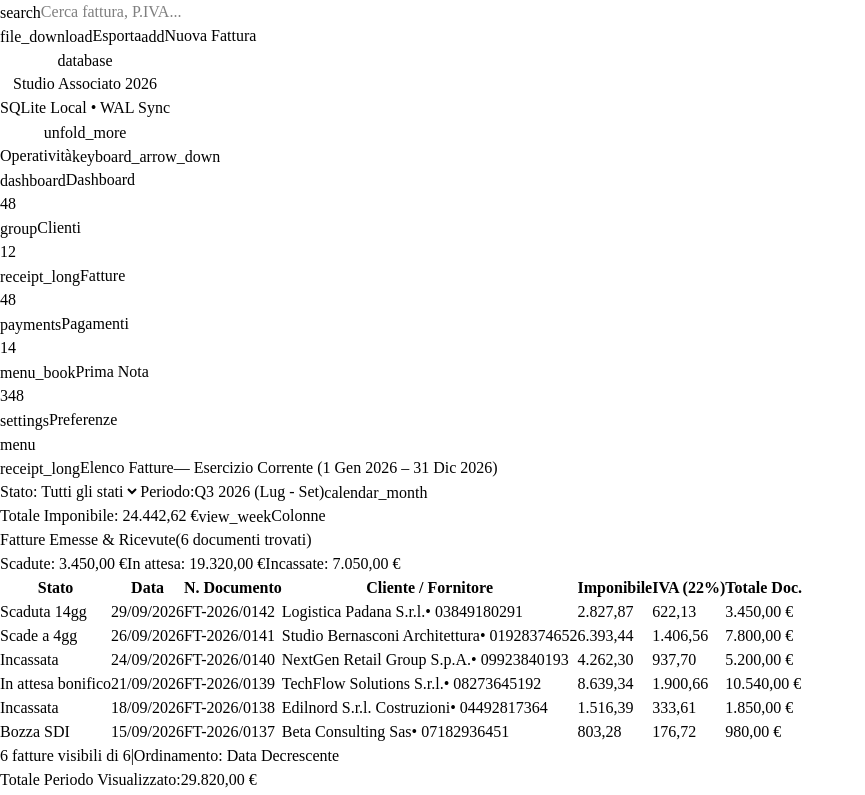
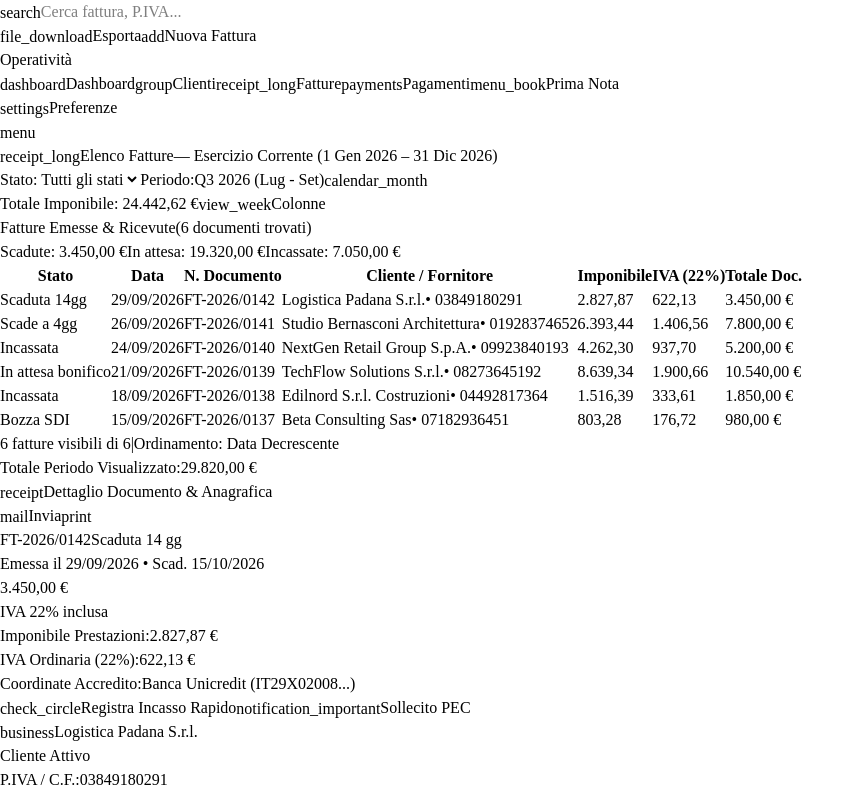
Before and after one commit to maxdivona/billKeep, a React (Vite) app in the folder src/renderer/: page / in a window 1280 px wide. Shown: the top 795 px of the page, without its empty margins (0-865 px from the left). Built offline with nearby package versions, Linux system fonts and the light colour scheme; a web font is replaced by a local one.

Commit message:
refactor(sidebar): rimossa card workspace, freccia operativita e contatori voci menu

```diff
--- a/src/renderer/src/components/Sidebar.jsx
+++ b/src/renderer/src/components/Sidebar.jsx
@@ -1,60 +1,21 @@
 import { NavLink } from 'react-router-dom'
-import { useStore } from '../store/useStore'
 
 export default function Sidebar({ isOpen = false, onNavigate }) {
-  const invoices = useStore((state) => state.invoices)
-  const customers = useStore((state) => state.customers)
-  const payments = useStore((state) => state.payments)
-  const journalEntries = useStore((state) => state.journalEntries)
-
-  const invoiceCount = invoices.length > 0 ? invoices.length : 48
-  const customerCount = customers.length > 0 ? customers.length : 12
-  const paymentsCount = payments.length > 0 ? payments.length : 14
-  const journalCount = journalEntries.length > 0 ? journalEntries.length : 348
-
   const navItems = [
-    { to: '/', label: 'Dashboard', icon: 'dashboard', badge: invoiceCount },
-    { to: '/clients', label: 'Clienti', icon: 'group', badge: customerCount },
-    { to: '/invoices', label: 'Fatture', icon: 'receipt_long', badge: invoiceCount },
-    { to: '/payments', label: 'Pagamenti', icon: 'payments', badge: paymentsCount },
-    { to: '/journal', label: 'Prima Nota', icon: 'menu_book', badge: journalCount }
+    { to: '/', label: 'Dashboard', icon: 'dashboard' },
+    { to: '/clients', label: 'Clienti', icon: 'group' },
+    { to: '/invoices', label: 'Fatture', icon: 'receipt_long' },
+    { to: '/payments', label: 'Pagamenti', icon: 'payments' },
+    { to: '/journal', label: 'Prima Nota', icon: 'menu_book' }
   ]
 
   return (
     <aside className="w-60 bg-apple-sidebar border-r border-apple-border flex flex-col justify-between py-2 select-none flex-shrink-0 z-20">
       <div className="flex-1 overflow-y-auto px-2 space-y-3.5">
-        {/* Database / Workspace Picker */}
-        <div className="px-1.5 pt-1">
-          <button
-            type="button"
-            className="w-full flex items-center justify-between p-1.5 rounded-lg bg-black/[0.03] hover:bg-black/[0.06] border border-black/[0.04] transition text-left cursor-pointer"
-          >
-            <div className="flex items-center gap-2 min-w-0">
-              <span className="material-symbols-outlined text-[17px] text-apple-accent">
-                database
-              </span>
-              <div className="truncate">
-                <div className="text-[13px] font-semibold text-apple-text truncate">
-                  Studio Associato 2026
-                </div>
-                <div className="text-[11px] text-apple-secondary truncate">
-                  SQLite Local • WAL Sync
-                </div>
-              </div>
-            </div>
-            <span className="material-symbols-outlined text-[15px] text-apple-subtle">
-              unfold_more
-            </span>
-          </button>
-        </div>
-
         {/* Section: Operatività */}
-        <div>
-          <div className="px-2 pb-1 text-[11px] font-semibold uppercase tracking-wider text-apple-subtle flex items-center justify-between">
-            <span>Operatività</span>
-            <span className="material-symbols-outlined text-[13px] text-apple-subtle cursor-pointer hover:text-apple-text">
-              keyboard_arrow_down
-            </span>
+        <div className="pt-1">
+          <div className="px-2 pb-1 text-[11px] font-semibold uppercase tracking-wider text-apple-subtle">
+            Operatività
           </div>
           <nav className="space-y-0.5 text-[14px]">
             {navItems.map((item) => (
@@ -63,7 +24,7 @@
                 to={item.to}
                 onClick={onNavigate}
                 className={({ isActive }) =>
-                  `flex items-center justify-between px-2.5 py-1.5 rounded transition ${
+                  `flex items-center gap-2 px-2.5 py-1.5 rounded transition ${
                     isActive
                       ? 'bg-black/[0.08] text-apple-text font-semibold'
                       : 'text-apple-secondary hover:bg-black/[0.04] hover:text-apple-text font-medium'
@@ -72,25 +33,14 @@
               >
                 {({ isActive }) => (
                   <>
-                    <div className="flex items-center gap-2">
-                      <span
-                        className={`material-symbols-outlined text-[17px] ${
-                          isActive ? 'text-apple-accent' : ''
-                        }`}
-                      >
-                        {item.icon}
-                      </span>
-                      <span>{item.label}</span>
-                    </div>
                     <span
-                      className={`text-[12px] font-mono px-1.5 py-0.2 rounded ${
-                        isActive
-                          ? 'text-white bg-apple-accent font-semibold'
-                          : 'text-apple-subtle bg-black/[0.04]'
+                      className={`material-symbols-outlined text-[17px] ${
+                        isActive ? 'text-apple-accent' : ''
                       }`}
                     >
-                      {item.badge}
+                      {item.icon}
                     </span>
+                    <span>{item.label}</span>
                   </>
                 )}
               </NavLink>
```
